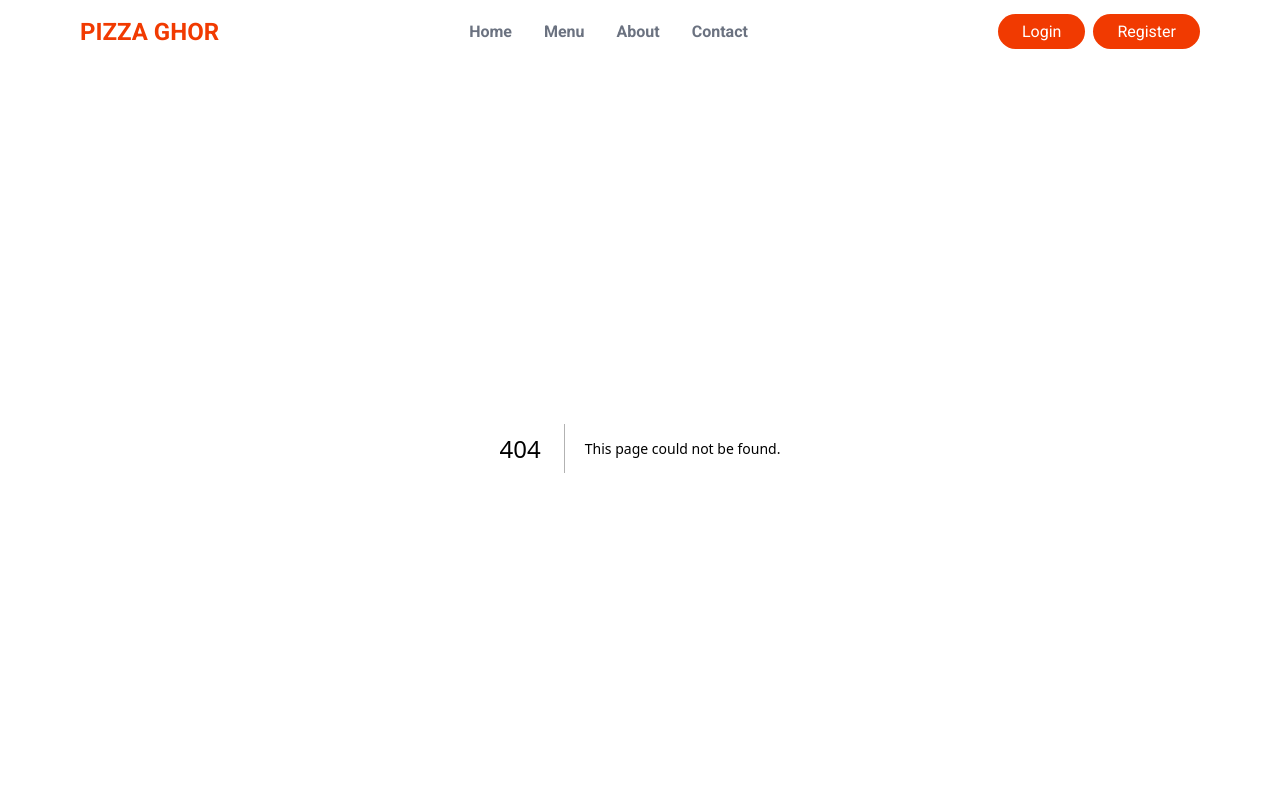
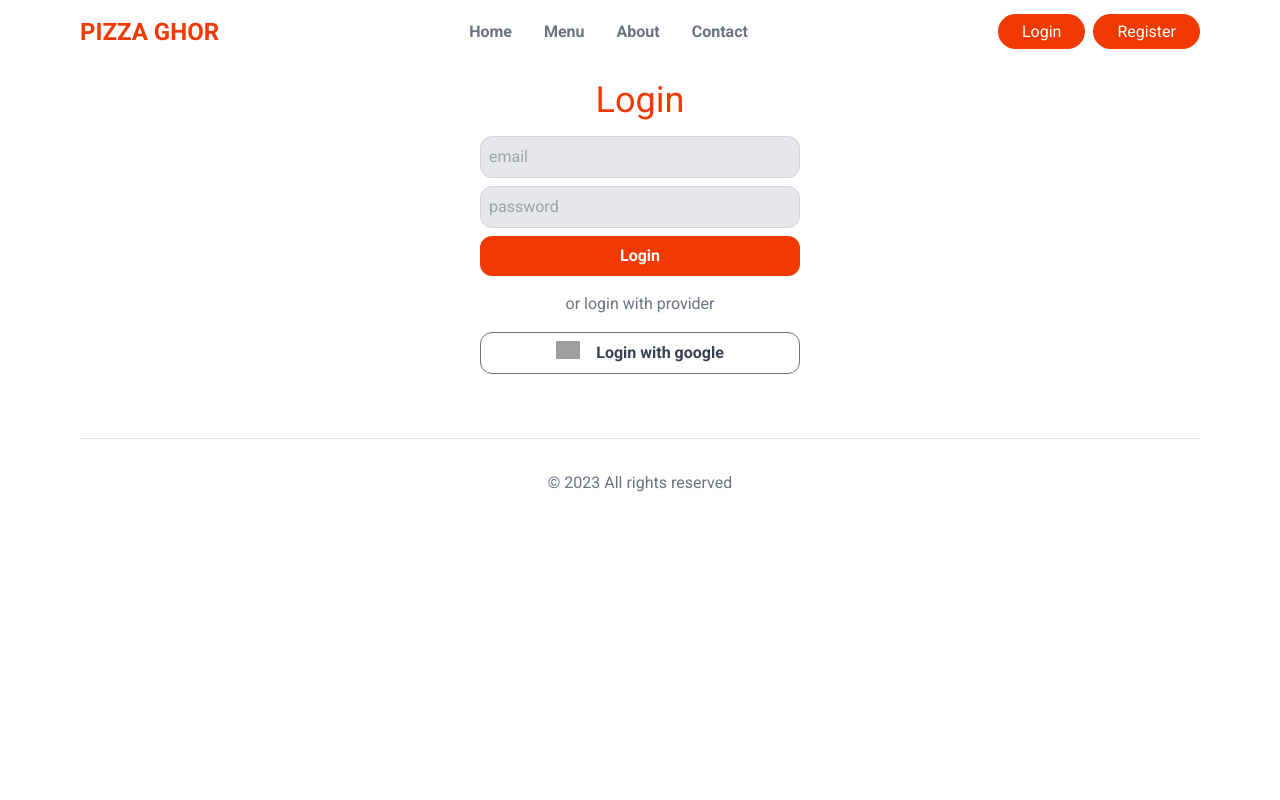
Before and after one commit to probeshnath/food-ordering-next-app, a Next.js app: page /login in a window 1280 px wide. Before the commit this address had no page. Shown: the top 800 px of the page. Built offline with nearby package versions, Linux system fonts and the light colour scheme; grey boxes are pictures that could not be loaded.

Commit message:
login page

```diff
--- /dev/null
+++ b/src/app/login/page.js
@@ -0,0 +1,43 @@
+'use client';
+import {signIn} from "next-auth/react";
+import Image from "next/image";
+import {useState} from "react";
+
+export default function LoginPage() {
+  const [email, setEmail] = useState('');
+  const [password, setPassword] = useState('');
+  const [loginInProgress, setLoginInProgress] = useState(false);
+
+  async function handleFormSubmit(ev) {
+    ev.preventDefault();
+    setLoginInProgress(true);
+
+    await signIn('credentials', {email, password, callbackUrl: '/'});
+
+    setLoginInProgress(false);
+  }
+  return (
+    <section className="mt-8">
+      <h1 className="text-center text-primary text-4xl mb-4">
+        Login
+      </h1>
+      <form className="max-w-xs mx-auto" onSubmit={handleFormSubmit}>
+        <input type="email" name="email" placeholder="email" value={email}
+               disabled={loginInProgress}
+               onChange={ev => setEmail(ev.target.value)} />
+        <input type="password" name="password" placeholder="password" value={password}
+               disabled={loginInProgress}
+               onChange={ev => setPassword(ev.target.value)}/>
+        <button disabled={loginInProgress} type="submit">Login</button>
+        <div className="my-4 text-center text-gray-500">
+          or login with provider
+        </div>
+        <button type="button" onClick={() => signIn('google', {callbackUrl: '/'})}
+                className="flex gap-4 justify-center">
+          <Image src={'/google.png'} alt={''} width={24} height={24} />
+          Login with google
+        </button>
+      </form>
+    </section>
+  );
+}
```
